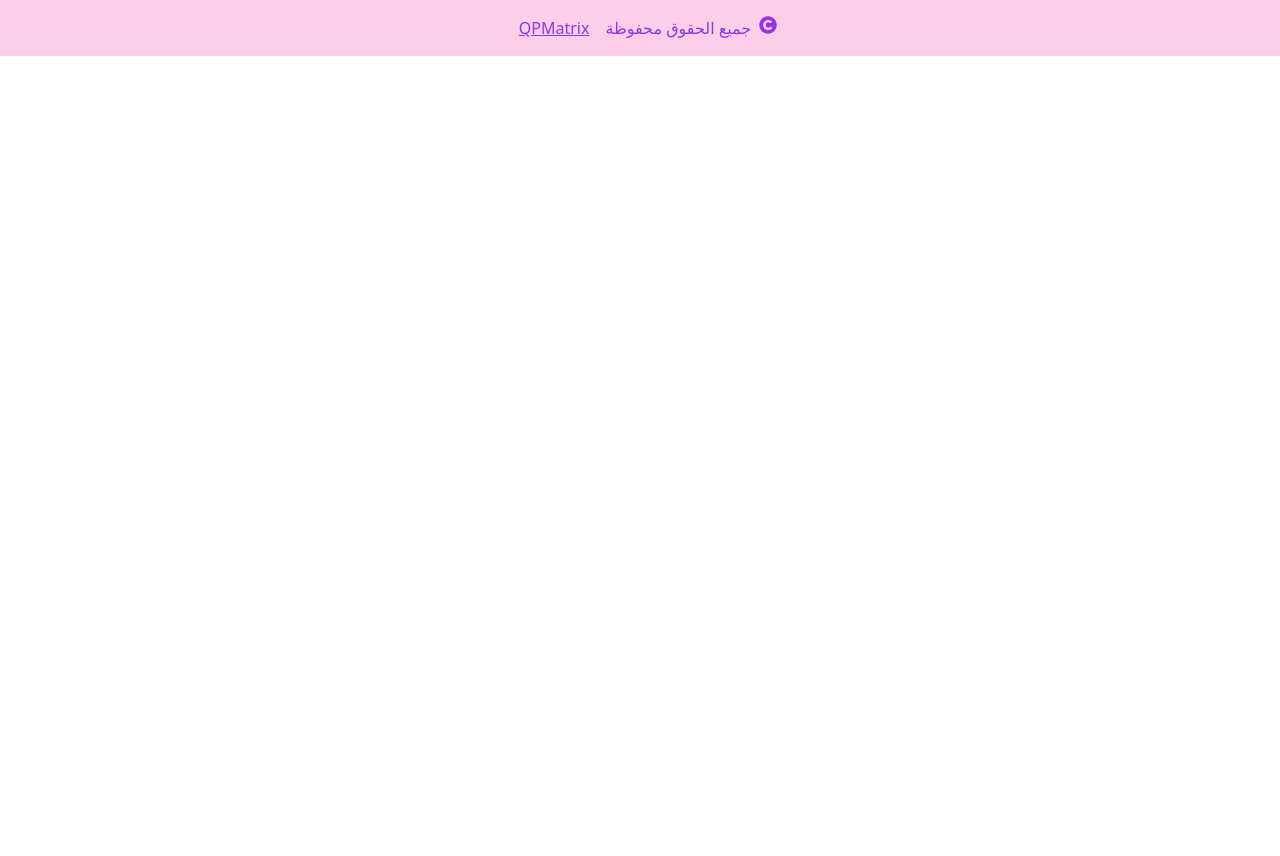
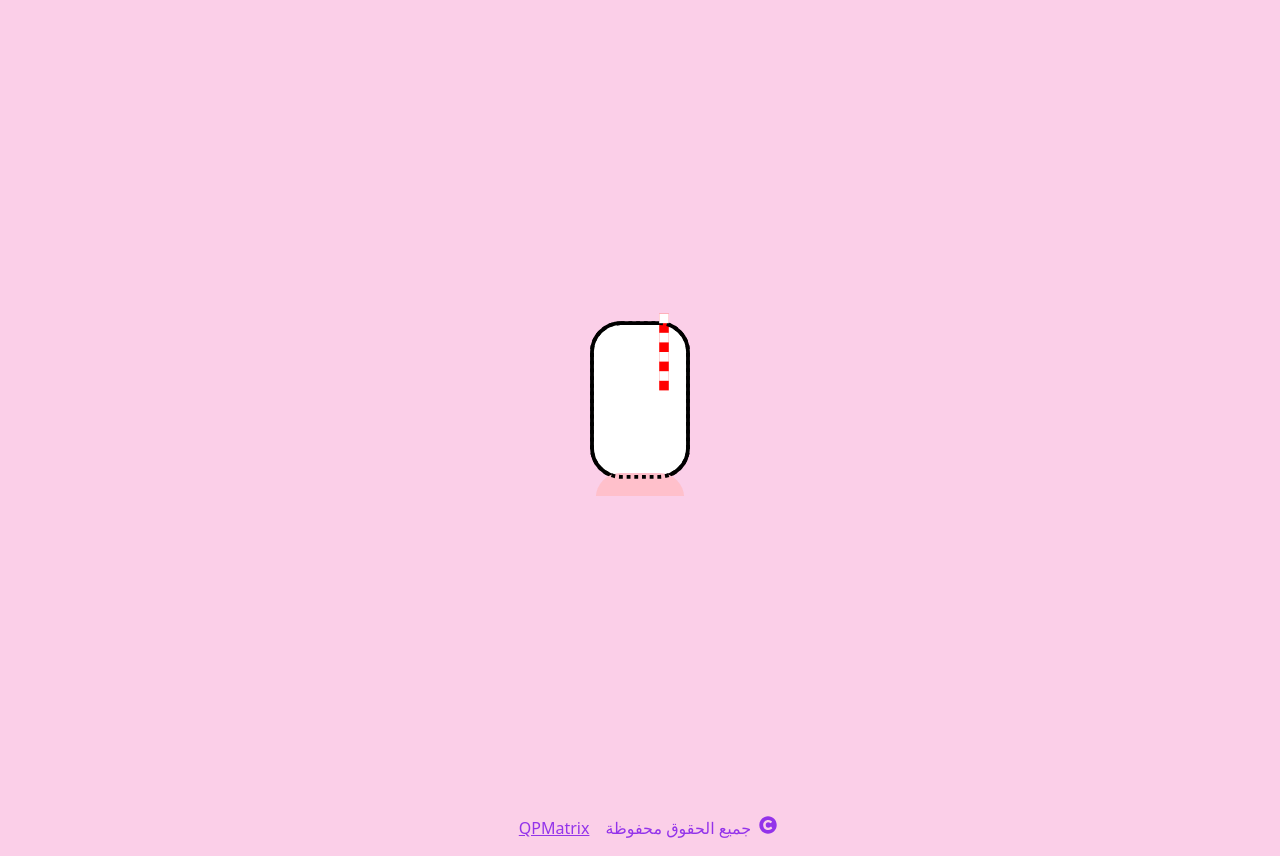
Before and after one commit to QPMatrix/Rezek-Cocktail, a React (Vite) app: page /categories/1 in a window 1280 px wide. Before the commit the page ends 800 px from the top, so only its background shows below. Built offline with nearby package versions, Linux system fonts and the light colour scheme.

Commit message:
adding lodaing page

```diff
--- a/src/App.tsx
+++ b/src/App.tsx
@@ -2,7 +2,9 @@ import { Routes, BrowserRouter, Route } from "react-router-dom";
 import { lazy, Suspense } from "react";
 import LandingPage from "./pages/landing";
 import Footer from "./components/footer";
+import Loading from "./components/loading";
 const CategoryPage = lazy(() => import("./pages/category"));
+const CategoryDetailPage = lazy(() => import("./pages/category-detail"));
 
 function App() {
   return (
@@ -12,8 +14,16 @@ function App() {
         <Route
           path="/categories"
           element={
-            <Suspense fallback={<span>Loading</span>}>
+            <Suspense fallback={<Loading />}>
               <CategoryPage />
+            </Suspense>
+          }
+        />
+        <Route
+          path="/categories/:category"
+          element={
+            <Suspense fallback={<Loading />}>
+              <CategoryDetailPage />
             </Suspense>
           }
         />
--- /dev/null
+++ b/src/components/loading.tsx
@@ -0,0 +1,9 @@
+const Loading = () => {
+  return (
+    <main className="min-h-screen flex items-center justify-center ">
+      <img src="/loading.svg" alt="loading" className="size-48" />
+    </main>
+  );
+};
+
+export default Loading;
--- a/src/index.css
+++ b/src/index.css
@@ -72,5 +72,7 @@
     }
     body {
       @apply bg-background text-foreground;
+      --tw-bg-opacity: 1;
+     background-color: rgb(251 207 232 / var(--tw-bg-opacity));
     }
   }
--- /dev/null
+++ b/src/pages/category-detail.tsx
@@ -0,0 +1,17 @@
+import Loading from "@/components/loading";
+import React from "react";
+import { useParams } from "react-router-dom";
+
+type Props = {};
+
+const CategoryDetailPage = (props: Props) => {
+  const params = useParams();
+
+  return (
+    <div>
+      <Loading />
+    </div>
+  );
+};
+
+export default CategoryDetailPage;
--- a/src/pages/category.tsx
+++ b/src/pages/category.tsx
@@ -10,47 +10,54 @@ const Category = () => {
       id: 1,
       name: "حلويات",
       image: "/sweets.svg",
+      link: "/categories/sweet",
     },
     {
       id: 2,
       name: "فخفينا",
       image: "/milkshakes.svg",
+      link: "/categories/milkshake-1",
     },
     {
       id: 3,
       name: "شيك فواكه",
       image: "/freshjuice.svg",
+      link: "/categories/fresh-juice",
     },
     {
       id: 4,
       name: "مشروبات ساخنة ",
       image: "/hot_drinks.svg",
+      link: "/categories/hot-drinks",
     },
     {
       id: 5,
       name: "بوظه",
       image: "/ice_cream.svg",
+      link: "/categories/ice-cream",
     },
     {
       id: 6,
       name: "المأكولات",
       image: "/hotdog.svg",
+      link: "/categories/food",
     },
     {
       id: 6,
       name: "ميلك شيك",
       image: "/milkshake2.svg",
+      link: "/categories/milkshake-2",
     },
     {
       id: 6,
       name: "مشروبات بنكة طبيعية",
       image: "/orange.svg",
+      link: "/categories/juice",
     },
   ];
   return (
-    <React.Fragment>
     <motion.div
-        className="max-w-[1640px] m-auto px-4 py-12 bg-pink-200"
+      className="max-w-[1640px] m-auto px-4 py-12"
       initial={{ opacity: 0 }}
       animate={{ opacity: 1 }}
       transition={{ duration: 1 }}
@@ -76,8 +83,8 @@ const Category = () => {
         transition={{ duration: 1 }}
       >
         {categories.map((item, index) => (
+          <Link to={item.link} key={index}>
             <motion.div
-              key={index}
               className="bg-gray-100 hover:bg-white cursor-pointer duration-500 rounded-lg p-4 flex justify-between items-center"
               whileHover={{ scale: 1.05 }}
               whileTap={{ scale: 0.95 }}
@@ -90,10 +97,10 @@ const Category = () => {
               />
               <h2 className="font-bold sm:text-xl">{item.name}</h2>
             </motion.div>
+          </Link>
         ))}
       </motion.div>
     </motion.div>
-    </React.Fragment>
   );
 };
 
```
Also changed, not shown: src/pages/landing.tsx (+3 -5 lines), public/loading.svg (added). Lines whose indentation alone changed are shown as unchanged.
